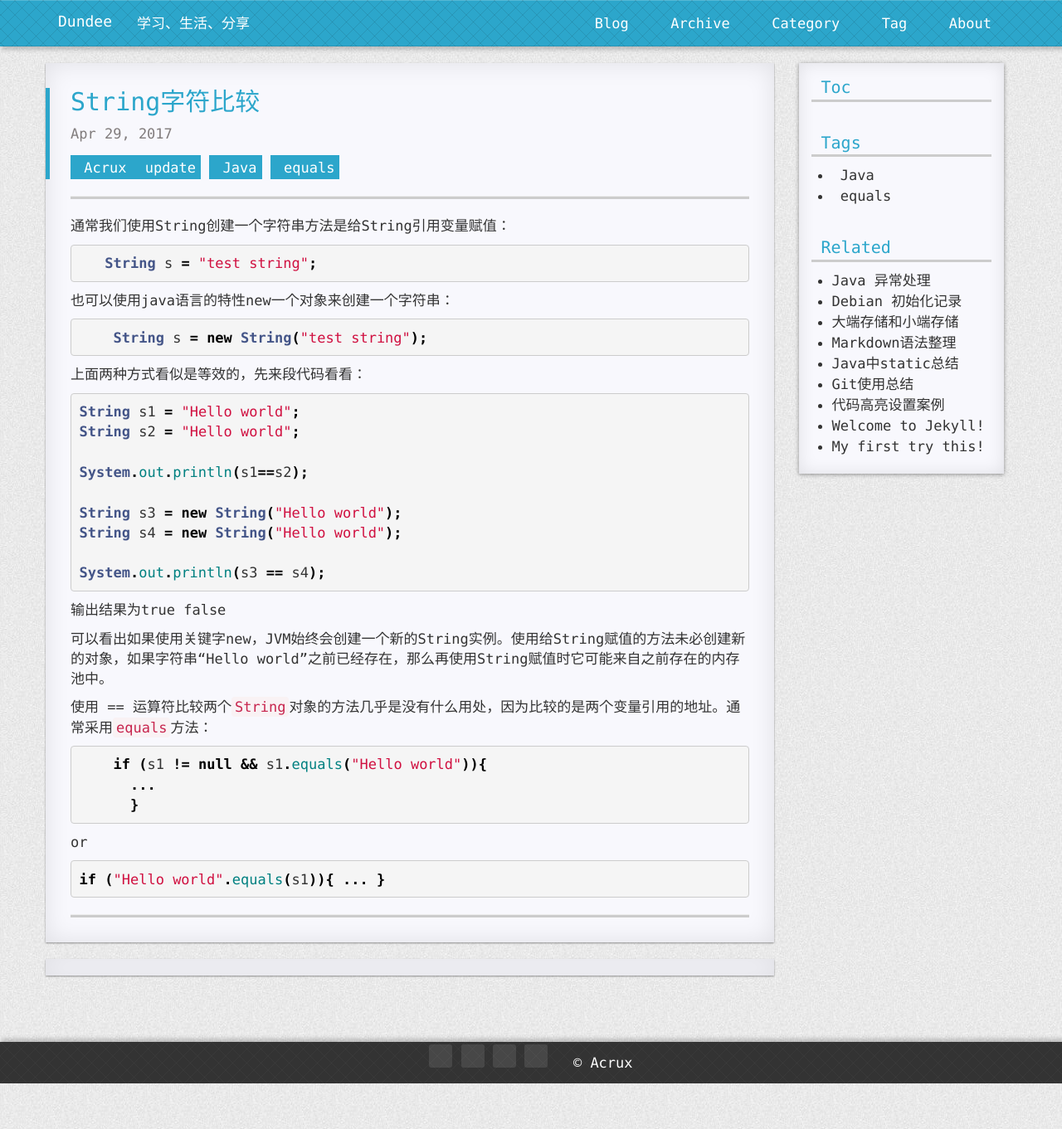
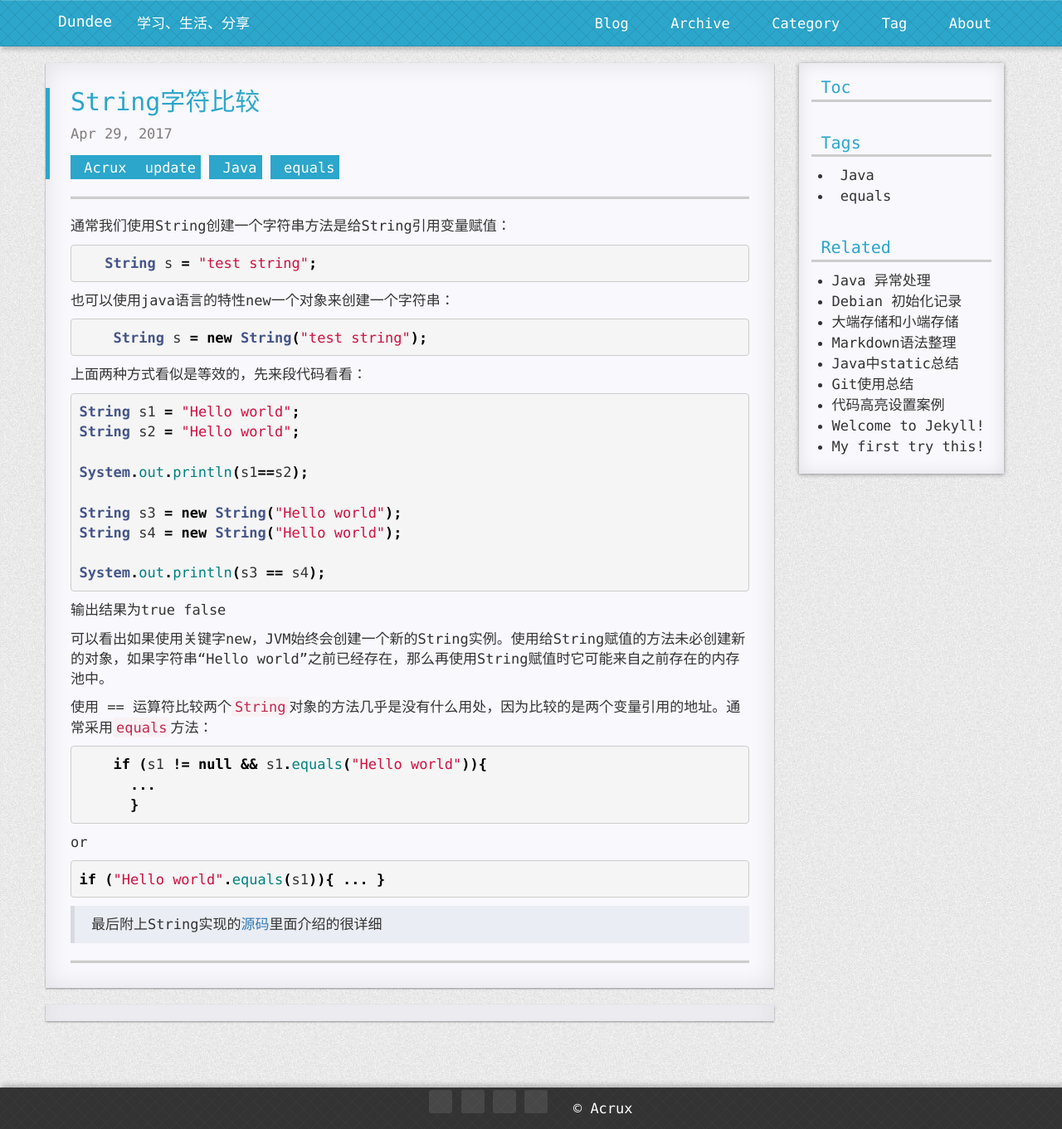
Before and after one commit to dengkaidi/dengkaidi.github.io, a Jekyll site: the page built from _posts/2017-04-29-String.markdown, in a window 1280 px wide. Shown: the whole page at 83% size. Built offline with Jekyll 4.4.1, drawn with Linux system fonts in a browser that asks for light colours; nearby versions of some CDN libraries; comment, search, counter and statistics services are not loaded; a style sheet for code colours, icons or effects is not loaded.

Commit message:
add String source url

```diff
--- a/_posts/2017-04-29-String.markdown
+++ b/_posts/2017-04-29-String.markdown
@@ -42,3 +42,6 @@ or
 {% highlight java %}
 if ("Hello world".equals(s1)){ ... }
 {% endhighlight %}
+
+>
+最后附上String实现的[源码](http://hg.openjdk.java.net/jdk8u/jdk8u/jdk/file/9d617cfd6717/src/share/classes/java/lang/String.java)里面介绍的很详细
```
